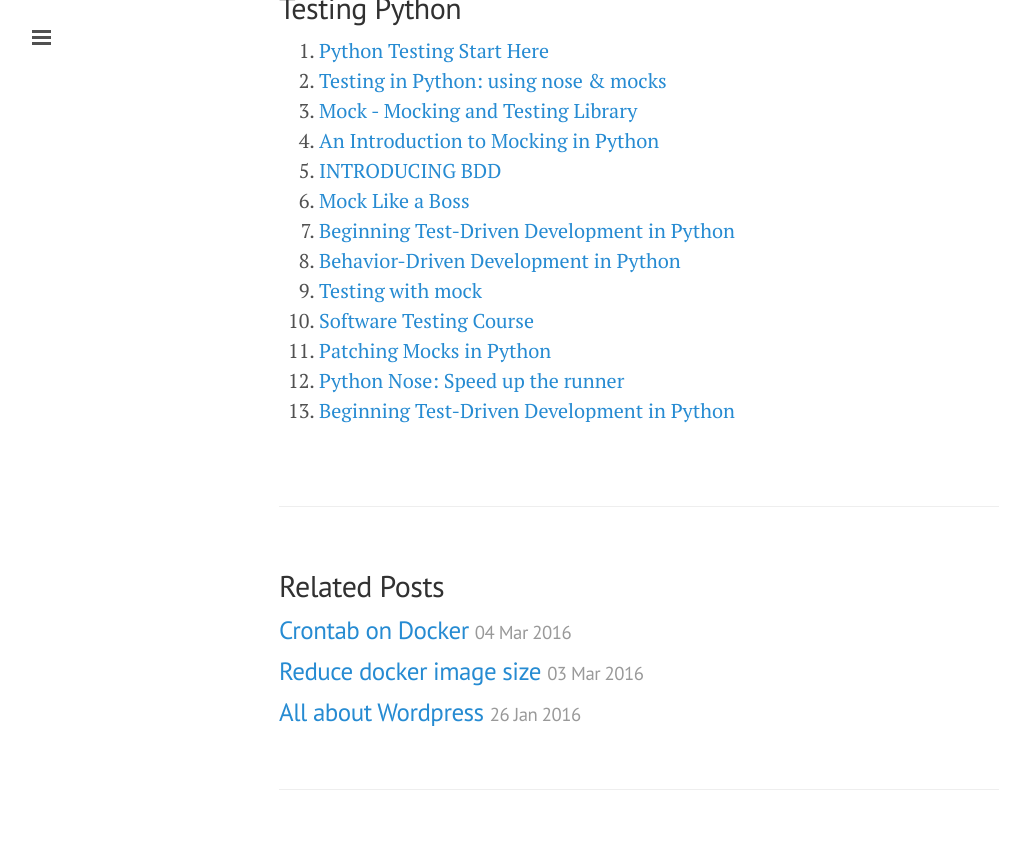
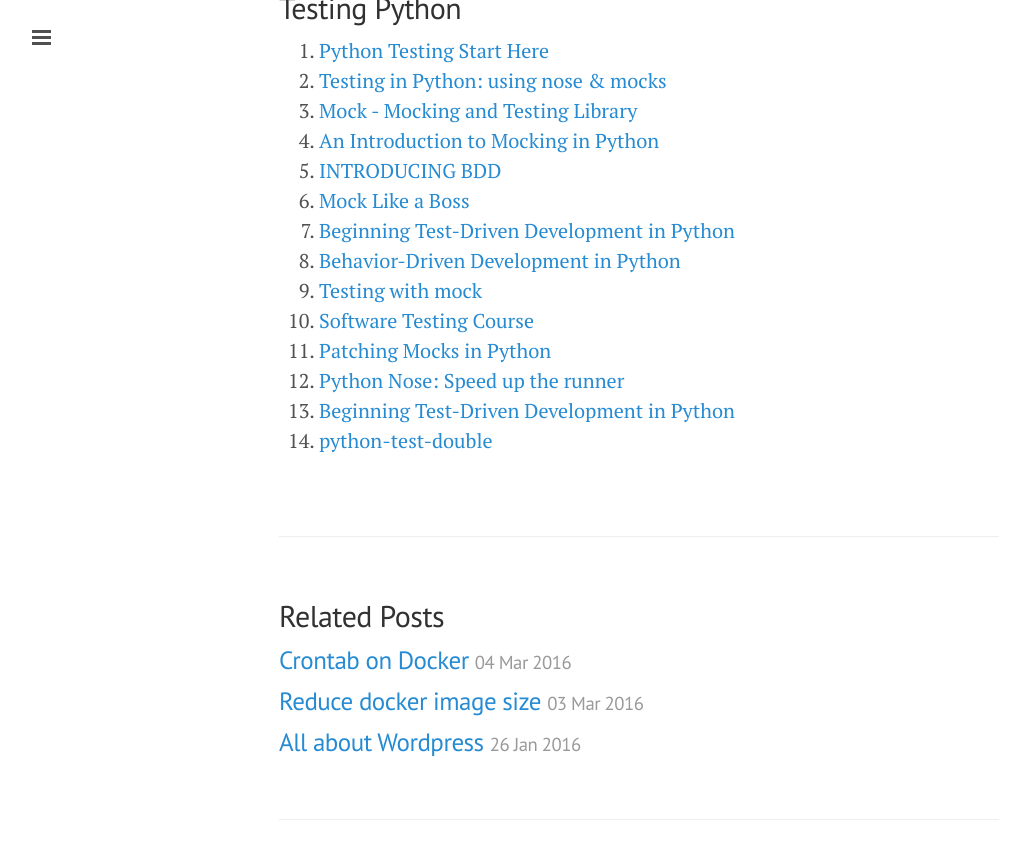
Before and after one commit to ibotdotout/ibotdotout.github.io, a Jekyll site: the page built from _posts/2014-07-11-python-testing.md, in a window 1280 px wide and 900 px high, scrolled down 4304 px. Shown: the top 859 px of the window, without its empty margins (1-1031 px from the left). Built offline with Jekyll 4.4.1, drawn with Linux system fonts in a browser that asks for light colours; nearby versions of some CDN libraries; Markdown is read by kramdown in place of the engine named in the settings; comment, search, counter and statistics services are not loaded.

Commit message:
Update pyhton testing double

```diff
--- a/_posts/2014-07-11-python-testing.md
+++ b/_posts/2014-07-11-python-testing.md
@@ -166,3 +166,4 @@ Cover - (Stmts - Miss)/Stmts * 100
 11. [Patching Mocks in Python](http://www.drdobbs.com/architecture-and-design/patching-mocks-in-python/240168924)
 12. [Python Nose: Speed up the runner](http://www.metaklass.org/nose-accelerating-the-runner/)
 13. [Beginning Test-Driven Development in Python](http://code.tutsplus.com/tutorials/beginning-test-driven-development-in-python--net-30137)
+14. [python-test-double](https://github.com/nattyait/python-test-double)
```
